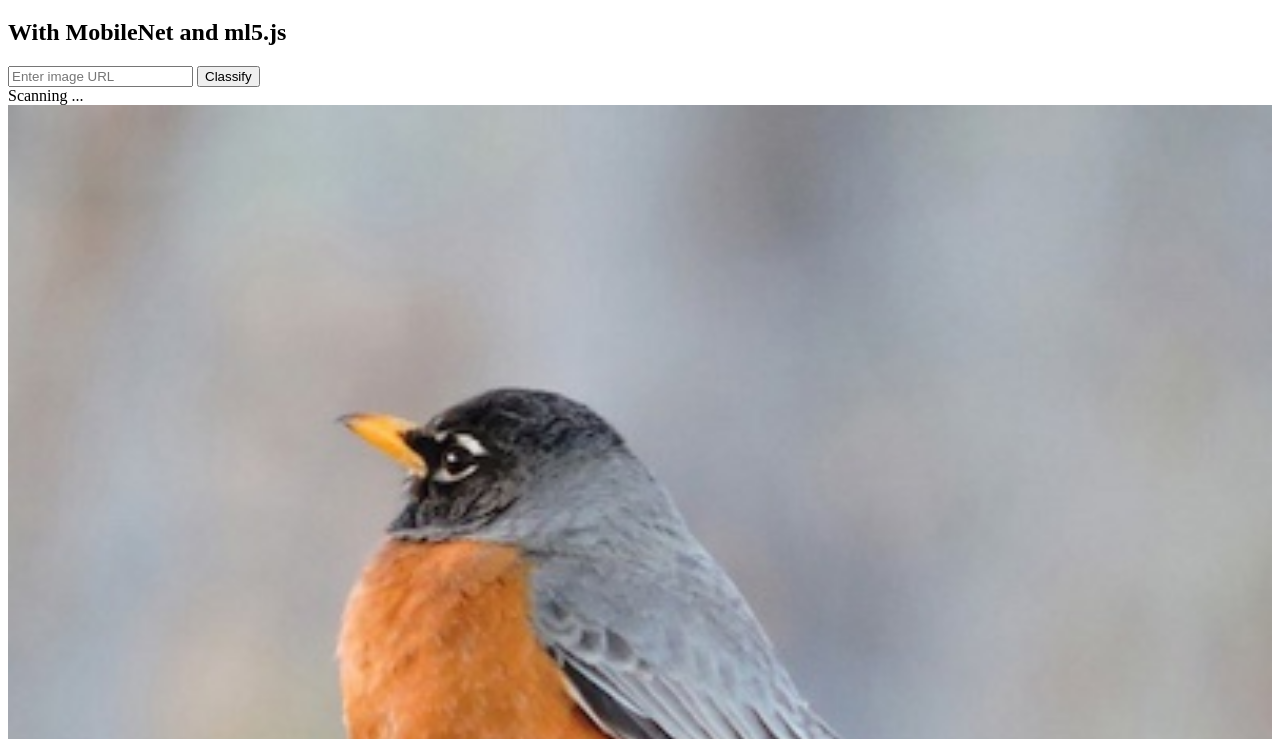
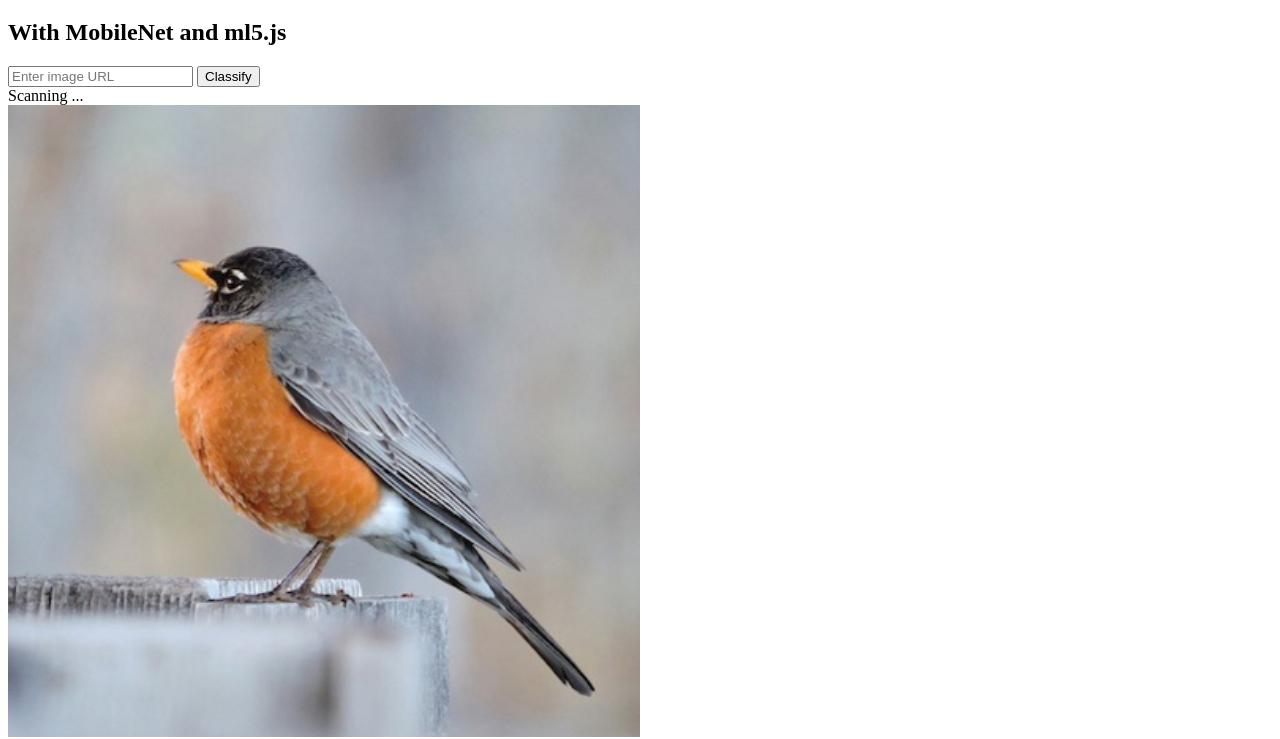
Before and after one commit to kahlawy/ai, a plain HTML site: page index.htm in a window 1280 px wide. Shown: the part 61-800 px from the top of the page. Drawn offline with nearby package versions, Linux system fonts and the light colour scheme.

Commit message:
Update index.htm

```diff
--- a/index.htm
+++ b/index.htm
@@ -8,7 +8,7 @@
 <input type="text" id="imagePath" placeholder="Enter image URL">
 <button onclick="classifyImage()">Classify</button>
 <div id="result">Scanning ...</div>
-<img crossOrigin='anonymous' id="image" src="pic1.jpg" width="100%">
+<img  id="image" crossorigin="anonymous" src="pic1.jpg" width="50%">
 
 <script>
   let classifier;
```
